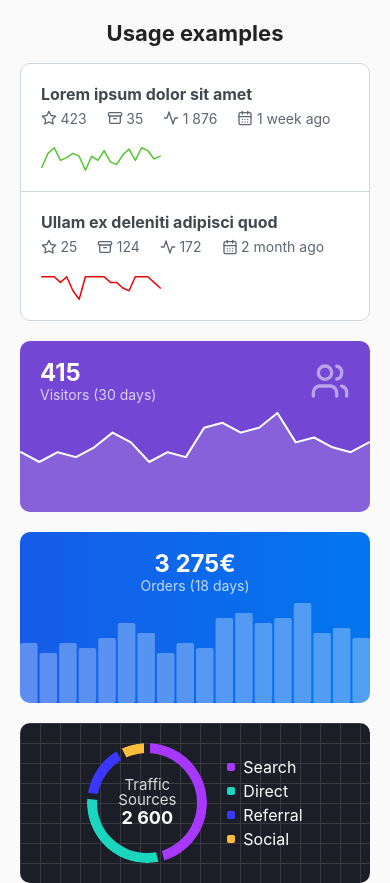
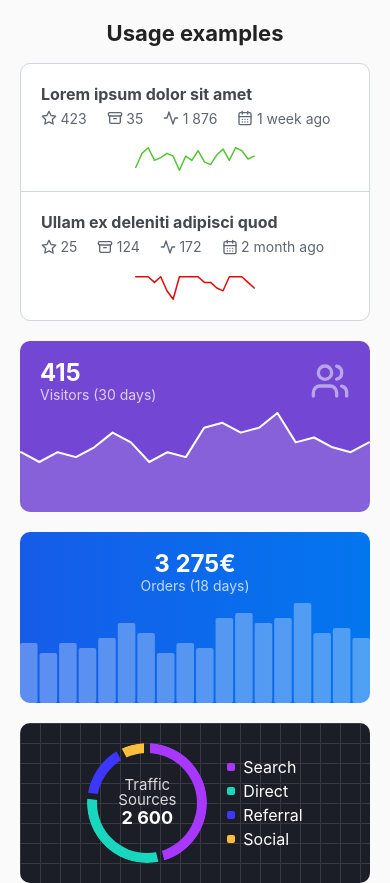
Before and after one commit to WebLogin/trendchart-elements, a website: page demo/index.html in a window 390 px wide. Shown: the top 883 px of the page. Drawn offline with Linux system fonts and the light colour scheme.

Commit message:
Demo CSS fix on small screens

```diff
--- a/demo/css/blocks/examples-grid.css
+++ b/demo/css/blocks/examples-grid.css
@@ -30,7 +30,7 @@
     flex: 0 0 auto;
     width: 12rem;
     height: 2.4rem;
-    margin: 2rem 0 0 0;
+    margin: 2rem auto 0 auto;
 }
 .b-examples-grid > .example-repositories > .row > .text {
     flex: 1 1 auto;
```
